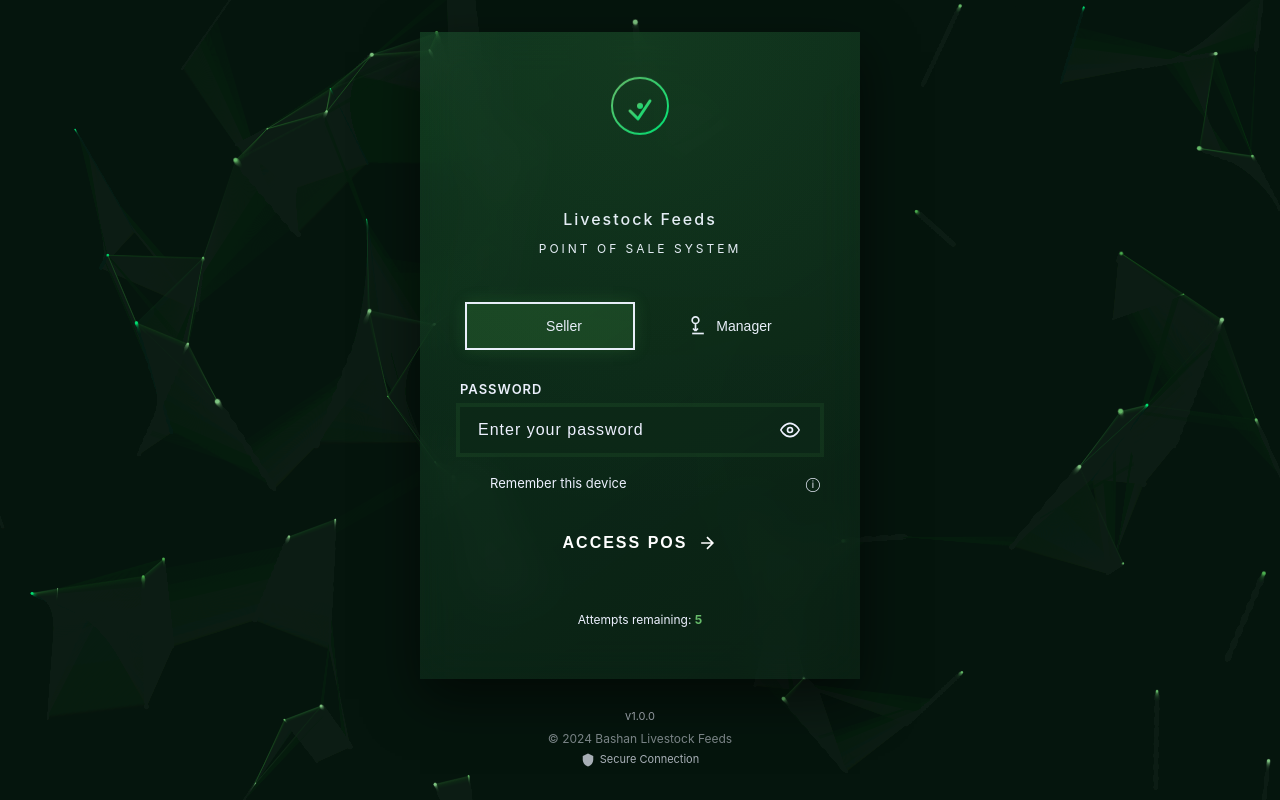
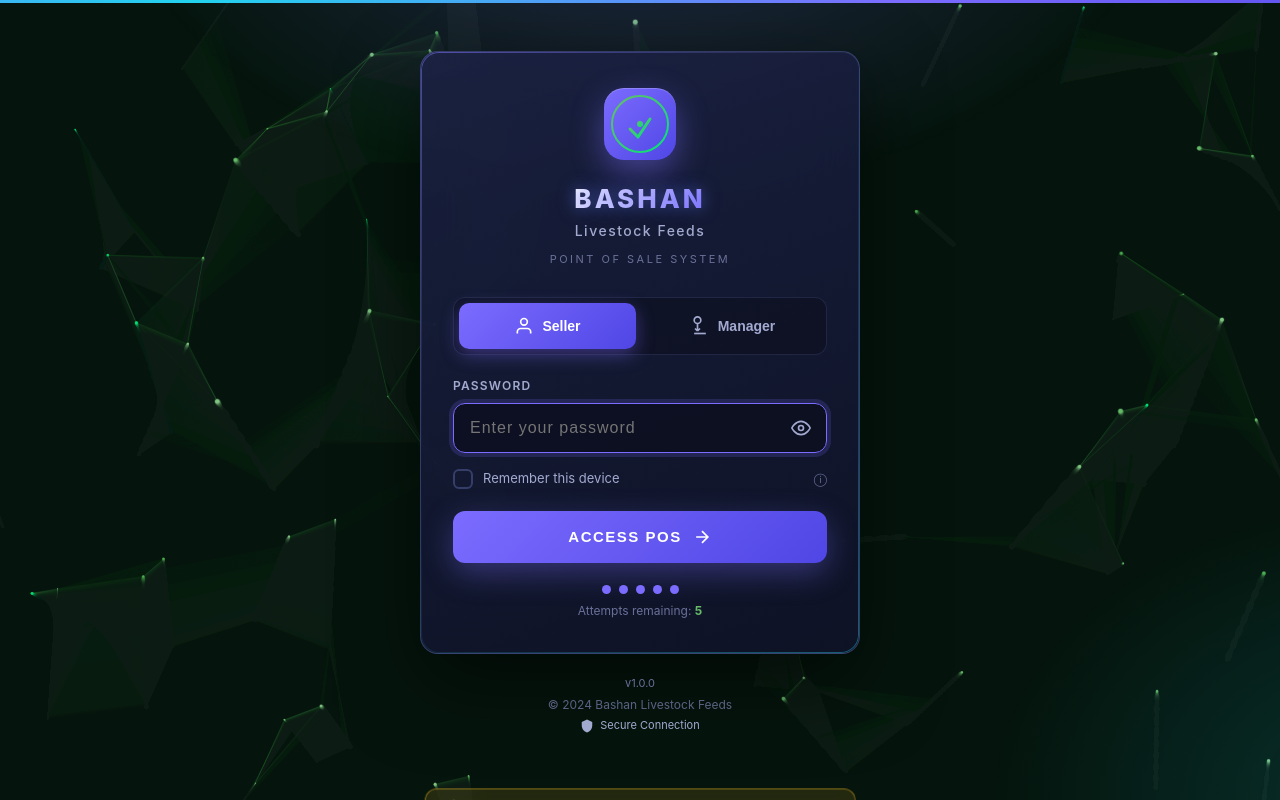
Before and after one commit to Frank01160/mistyyy, a plain HTML site: page index.html in a window 1280 px wide. Drawn offline with Linux system fonts and the light colour scheme.

Commit message:
Update login.css

```diff
--- a/css/login.css
+++ b/css/login.css
@@ -1,540 +1,405 @@
-/* ============================================ */
-/* BASHAAN POS - LOGIN PAGE STYLES              */
-/* ============================================ */
+/* ============================================
+   BASHAAN POS - LOGIN (Indigo Glass theme)
+   ============================================ */
 
 .login-container {
   position: relative;
   z-index: 1;
+  min-height: 100vh;
   display: flex;
+  flex-direction: column;
   align-items: center;
   justify-content: center;
-    min-height: 100vh;
-    padding: 20px;
-    flex-direction: column;
+  padding: 24px 16px 40px;
 }
 
-/* Decorative Top Bar */
+.login-container::before {
+  content: '';
+  position: fixed; inset: 0;
+  background:
+    radial-gradient(900px 600px at 50% -20%, rgba(124, 108, 255, 0.28), transparent 60%),
+    radial-gradient(700px 500px at 110% 100%, rgba(34, 211, 238, 0.15), transparent 60%);
+  pointer-events: none;
+  z-index: 0;
+}
+
+/* Decorative top bar */
 .login-top-bar {
   position: fixed;
-    top: 0;
-    left: 0;
-    width: 100%;
-    height: 4px;
+  top: 0; left: 0; right: 0;
+  height: 3px;
   background: linear-gradient(90deg,
-        var(--green-dark),
-        var(--green-primary),
-        var(--green-accent),
-        var(--green-primary),
-        var(--green-dark)
-    );
-    background-size: 200% 100%;
-    animation: progressPulse 3s ease infinite;
-    z-index: 2;
+    #7c6cff 0%,
+    #22d3ee 25%,
+    #7c6cff 50%,
+    #4f46e5 75%,
+    #7c6cff 100%);
+  background-size: 220% 100%;
+  animation: progressSlide 6s linear infinite;
+  z-index: 3;
 }
 
-/* Login Card */
+/* Card */
 .login-card {
-    background: linear-gradient(145deg,
-        rgba(26, 86, 50, 0.4),
-        rgba(13, 40, 24, 0.6)
-    );
-    border: 1px solid var(--card-border);
-    border-radius: var(--radius-lg);
-    padding: 50px 40px;
+  position: relative;
+  z-index: 1;
   width: 100%;
   max-width: 440px;
-    backdrop-filter: blur(20px);
-    box-shadow: var(--shadow-lg);
-    animation: fadeIn 0.6s ease-out;
-    position: relative;
-    overflow: hidden;
+  background: linear-gradient(160deg, rgba(28, 34, 70, 0.85) 0%, rgba(15, 18, 40, 0.9) 100%);
+  border: 1px solid var(--border-strong);
+  border-radius: var(--r-lg);
+  padding: 40px 32px 34px;
+  box-shadow:
+    0 30px 80px rgba(0, 0, 0, 0.55),
+    inset 0 1px 0 rgba(255, 255, 255, 0.04);
+  backdrop-filter: blur(22px);
+  animation: slideUp var(--slow) var(--ease) both;
 }
 
 .login-card::before {
   content: '';
-    position: absolute;
-    top: 0;
-    left: 0;
-    width: 100%;
-    height: 100%;
-    background: radial-gradient(
-        circle at 50% 0%,
-        rgba(76, 175, 80, 0.1),
-        transparent 70%
-    );
+  position: absolute; inset: 0;
+  border-radius: inherit;
+  padding: 1px;
+  background: linear-gradient(135deg, rgba(124, 108, 255, 0.55), transparent 40%, rgba(34, 211, 238, 0.4));
+  -webkit-mask:
+    linear-gradient(#000 0 0) content-box,
+    linear-gradient(#000 0 0);
+  -webkit-mask-composite: xor;
+          mask-composite: exclude;
   pointer-events: none;
 }
 
-/* Logo Section */
+/* Logo */
 .login-logo {
   text-align: center;
-    margin-bottom: 40px;
+  margin-bottom: 30px;
 }
 
 .logo-icon {
-    margin-bottom: 15px;
-    animation: float 3s ease-in-out infinite;
+  display: inline-flex;
+  align-items: center;
+  justify-content: center;
+  width: 72px;
+  height: 72px;
+  border-radius: 20px;
+  background: var(--grad-primary);
+  color: white;
+  margin-bottom: 16px;
+  box-shadow: 0 12px 32px rgba(124, 108, 255, 0.45), inset 0 1px 0 rgba(255, 255, 255, 0.2);
+  animation: float 4s ease-in-out infinite;
 }
 
 .login-title {
   display: flex;
   flex-direction: column;
-    gap: 5px;
-    margin-bottom: 5px;
+  align-items: center;
+  gap: 4px;
 }
-
 .title-main {
-    font-size: 28px;
+  font-size: 26px;
   font-weight: 800;
-    letter-spacing: 4px;
-    background: linear-gradient(135deg, var(--green-light), var(--green-accent));
+  letter-spacing: 3px;
+  background: linear-gradient(135deg, #ffffff, #b8b1ff 55%, #7c6cff);
   -webkit-background-clip: text;
   -webkit-text-fill-color: transparent;
   background-clip: text;
-    animation: glow 3s ease-in-out infinite;
+  animation: glowText 4s ease-in-out infinite;
+}
+.title-sub {
+  font-size: 14px;
+  font-weight: 500;
+  color: var(--text-dim);
+  letter-spacing: 1.5px;
+}
+.login-subtitle {
+  color: var(--text-mut);
+  font-size: 11px;
+  letter-spacing: 2.5px;
+  text-transform: uppercase;
+  margin-top: 10px;
 }
 
-.title-sub {
-    font-size: 16px;
-    font-weight: 500;
-    color: var(--text-secondary);
-    letter-spacing: 2px;
+/* Role selector */
+.role-selector {
+  display: grid;
+  grid-template-columns: 1fr 1fr;
+  gap: 8px;
+  padding: 5px;
+  background: rgba(14, 16, 32, 0.6);
+  border: 1px solid var(--border);
+  border-radius: var(--r-md);
+  margin-bottom: 22px;
+  position: relative;
 }
-
-.login-subtitle {
-    color: var(--text-muted);
-    font-size: 12px;
-    letter-spacing: 3px;
-    text-transform: uppercase;
-    margin-top: 8px;
-}
-
-/* Role Selector */
-.role-selector {
-    display: flex;
-    gap: 10px;
-    margin-bottom: 25px;
-    background: rgba(13, 40, 24, 0.4);
-    border-radius: var(--radius-sm);
-    padding: 5px;
-}
-
 .role-btn {
-    flex: 1;
   display: flex;
   align-items: center;
   justify-content: center;
   gap: 8px;
-    padding: 12px;
+  min-height: 46px;
+  padding: 10px 12px;
   background: transparent;
-    border: 2px solid transparent;
-    border-radius: var(--radius-sm);
-    color: var(--text-muted);
+  border: none;
+  border-radius: 10px;
+  color: var(--text-dim);
+  font-size: 14px;
+  font-weight: 600;
   cursor: pointer;
-    transition: var(--transition);
-    font-size: 14px;
-    font-weight: 500;
+  transition: color var(--fast), background var(--fast);
+  -webkit-tap-highlight-color: transparent;
+}
+.role-btn svg { stroke: currentColor; }
+.role-btn:hover { color: var(--text); }
+.role-btn.active {
+  background: var(--grad-primary);
+  color: white;
+  box-shadow: 0 6px 18px rgba(124, 108, 255, 0.4);
 }
 
-.role-btn:hover {
-    color: var(--text-primary);
-    background: rgba(76, 175, 80, 0.1);
-}
-
-.role-btn.active {
-    background: rgba(76, 175, 80, 0.2);
-    border-color: var(--green-primary);
-    color: var(--green-accent);
-    box-shadow: 0 0 15px rgba(76, 175, 80, 0.2);
-}
-
-.role-btn svg {
-    transition: var(--transition);
-}
-
-.role-btn.active svg {
-    stroke: var(--green-accent);
-}
-
-/* Input Group */
-.input-group {
-    margin-bottom: 20px;
-}
-
+/* Input */
+.input-group { margin-bottom: 16px; }
 .input-label {
   display: block;
-    color: var(--text-secondary);
-    font-size: 13px;
+  color: var(--text-dim);
+  font-size: 12px;
   font-weight: 600;
+  letter-spacing: 1.2px;
+  text-transform: uppercase;
   margin-bottom: 8px;
-    letter-spacing: 1px;
-    text-transform: uppercase;
 }
-
-.password-wrapper {
-    position: relative;
-    display: flex;
-    align-items: center;
-}
-
+.password-wrapper { position: relative; display: flex; align-items: center; }
 .password-input {
   width: 100%;
-    padding: 14px 50px 14px 18px;
-    background: rgba(13, 40, 24, 0.6);
-    border: 2px solid var(--card-border);
-    border-radius: var(--radius-sm);
-    color: var(--text-primary);
+  min-height: 50px;
+  padding: 14px 48px 14px 16px;
+  background: rgba(14, 16, 32, 0.55);
+  border: 1px solid var(--border-strong);
+  border-radius: var(--r-md);
+  color: var(--text);
   font-size: 16px;
-    letter-spacing: 2px;
-    transition: var(--transition);
+  letter-spacing: 1px;
   outline: none;
+  transition: border-color var(--fast), box-shadow var(--fast), background var(--fast);
 }
-
 .password-input:focus {
-    border-color: var(--green-primary);
-    box-shadow: 0 0 0 4px rgba(76, 175, 80, 0.1);
-    background: rgba(13, 40, 24, 0.8);
+  border-color: var(--accent);
+  background: rgba(14, 16, 32, 0.85);
+  box-shadow: 0 0 0 4px rgba(124, 108, 255, 0.18);
 }
-
 .password-input.error {
   border-color: var(--danger);
-    animation: shake 0.5s ease;
+  animation: shake 0.45s var(--ease);
 }
-
-.password-input::placeholder {
-    color: var(--text-muted);
-    letter-spacing: 1px;
-}
-
 .toggle-password {
   position: absolute;
-    right: 12px;
-    background: none;
+  right: 8px;
+  width: 36px; height: 36px;
+  display: flex; align-items: center; justify-content: center;
+  background: transparent;
   border: none;
-    color: var(--text-muted);
+  color: var(--text-dim);
   cursor: pointer;
-    padding: 8px;
-    transition: var(--transition);
-    display: flex;
-    align-items: center;
+  border-radius: 10px;
+  transition: color var(--fast), background var(--fast);
 }
-
-.toggle-password:hover {
-    color: var(--text-primary);
-}
+.toggle-password:hover { color: var(--text); background: var(--bg-3); }
 
 .input-error {
   color: var(--danger);
-    font-size: 12px;
+  font-size: 13px;
   margin-top: 6px;
-    min-height: 18px;
   display: none;
 }
+.input-error.show { display: block; animation: fadeIn var(--normal); }
 
-.input-error.show {
-    display: block;
-    animation: fadeIn 0.3s ease;
-}
-
-/* Remember Me */
+/* Remember */
 .remember-me {
   display: flex;
   align-items: center;
   justify-content: space-between;
-    margin-bottom: 25px;
+  margin-bottom: 22px;
+  gap: 10px;
 }
-
 .checkbox-label {
   display: flex;
   align-items: center;
   gap: 10px;
+  font-size: 13px;
+  color: var(--text-dim);
   cursor: pointer;
-    font-size: 13px;
-    color: var(--text-secondary);
   user-select: none;
 }
-
-.checkbox-label input {
-    display: none;
+.checkbox-label input { display: none; }
+.checkmark {
+  width: 20px; height: 20px;
+  border: 2px solid var(--border-strong);
+  border-radius: 6px;
+  display: inline-block;
+  position: relative;
+  transition: background var(--fast), border-color var(--fast);
 }
-
-.checkmark {
-    width: 20px;
-    height: 20px;
-    border: 2px solid var(--card-border);
-    border-radius: 4px;
-    transition: var(--transition);
-    position: relative;
-    flex-shrink: 0;
+.checkbox-label input:checked + .checkmark {
+  background: var(--accent);
+  border-color: var(--accent);
 }
-
-.checkbox-label input:checked + .checkmark {
-    background: var(--green-primary);
-    border-color: var(--green-primary);
-}
-
 .checkbox-label input:checked + .checkmark::after {
   content: '';
   position: absolute;
-    left: 5px;
-    top: 1px;
-    width: 6px;
-    height: 11px;
+  left: 5px; top: 1px;
+  width: 5px; height: 10px;
   border: solid white;
   border-width: 0 2px 2px 0;
   transform: rotate(45deg);
 }
-
 .remember-info {
-    color: var(--text-muted);
+  color: var(--text-mut);
+  font-size: 13px;
   cursor: help;
-    font-size: 14px;
-    transition: var(--transition);
 }
 
-.remember-info:hover {
-    color: var(--text-primary);
-}
-
-/* Login Button */
+/* Login button */
 .login-btn {
   width: 100%;
-    padding: 15px;
-    background: linear-gradient(135deg, var(--green-medium), var(--green-primary));
+  min-height: 52px;
+  padding: 14px 20px;
+  background: var(--grad-primary);
   color: white;
   border: none;
-    border-radius: var(--radius-sm);
+  border-radius: var(--r-md);
+  font-size: 15px;
+  font-weight: 700;
+  letter-spacing: 1.5px;
+  text-transform: uppercase;
   cursor: pointer;
-    font-size: 16px;
-    font-weight: 700;
   display: flex;
   align-items: center;
   justify-content: center;
   gap: 10px;
-    transition: var(--transition);
-    text-transform: uppercase;
-    letter-spacing: 2px;
   position: relative;
   overflow: hidden;
+  box-shadow: 0 10px 30px rgba(124, 108, 255, 0.35);
+  transition: transform var(--fast) var(--ease), box-shadow var(--fast) var(--ease);
 }
-
-.login-btn::before {
+.login-btn::after {
   content: '';
   position: absolute;
-    top: 50%;
-    left: 50%;
-    width: 0;
-    height: 0;
-    border-radius: 50%;
-    background: rgba(255, 255, 255, 0.3);
-    transform: translate(-50%, -50%);
-    transition: width 0.6s, height 0.6s;
+  inset: 0;
+  background: linear-gradient(120deg, transparent 40%, rgba(255, 255, 255, 0.22) 50%, transparent 60%);
+  background-size: 200% 100%;
+  transform: translateX(-100%);
+  transition: transform 0.9s var(--ease);
+  pointer-events: none;
 }
+.login-btn:hover:not(:disabled) {
+  transform: translateY(-2px);
+  box-shadow: 0 14px 36px rgba(124, 108, 255, 0.55);
+}
+.login-btn:hover:not(:disabled)::after { transform: translateX(100%); }
+.login-btn:active:not(:disabled) { transform: translateY(0); }
+.login-btn:disabled { opacity: 0.55; cursor: not-allowed; }
+.btn-icon { transition: transform var(--fast); }
+.login-btn:hover .btn-icon { transform: translateX(4px); }
 
-.login-btn:hover {
-    background: linear-gradient(135deg, var(--green-primary), var(--green-light));
-    transform: translateY(-2px);
-    box-shadow: 0 10px 30px rgba(76, 175, 80, 0.3);
-}
-
-.login-btn:hover::before {
-    width: 300px;
-    height: 300px;
-}
-
-.login-btn:active {
-    transform: translateY(0);
-}
-
-.login-btn:disabled {
-    opacity: 0.6;
-    cursor: not-allowed;
-    transform: none;
-}
-
-.login-btn .btn-icon {
-    transition: var(--transition);
-}
-
-.login-btn:hover .btn-icon {
-    transform: translateX(5px);
-}
-
-/* Loading State */
+/* Loading */
 .login-loading {
   display: none;
-    text-align: center;
-    margin-top: 20px;
-}
-
-.login-loading.active {
-    display: flex;
   flex-direction: column;
   align-items: center;
   gap: 10px;
+  margin-top: 18px;
+}
+.login-loading.active { display: flex; }
+.login-loading p { color: var(--text-dim); font-size: 13px; }
+
+/* Lockout */
+.lockout-message {
+  display: none;
+  padding: 30px 20px;
+  text-align: center;
+}
+.lockout-message.active { display: block; animation: fadeIn var(--normal); }
+.lockout-message svg { color: var(--danger); margin-bottom: 12px; animation: pulse 1.6s ease-in-out infinite; }
+.lockout-message p { color: var(--text-dim); font-size: 14px; margin-bottom: 6px; }
+.lockout-timer {
+  color: var(--danger) !important;
+  font-size: 17px !important;
+  font-weight: 700;
 }
 
-.login-loading p {
-    color: var(--text-secondary);
-    font-size: 13px;
-}
-
-/* Lockout Message */
-.lockout-message {
-    display: none;
-    text-align: center;
-    padding: 30px 20px;
-    animation: fadeIn 0.3s ease;
-}
-
-.lockout-message.active {
-    display: block;
-}
-
-.lockout-message svg {
-    margin-bottom: 15px;
-    animation: pulse 2s infinite;
-}
-
-.lockout-message p {
-    color: var(--text-secondary);
-    font-size: 14px;
-    margin-bottom: 5px;
-}
-
-.lockout-timer {
-    color: var(--danger) !important;
-    font-weight: 600;
-    font-size: 16px !important;
-}
-
-/* Attempts Indicator */
+/* Attempts dots */
 .attempts-indicator {
-    margin-top: 25px;
+  margin-top: 22px;
   text-align: center;
 }
-
 .attempt-dots {
   display: flex;
   justify-content: center;
   gap: 8px;
   margin-bottom: 8px;
 }
-
 .attempt-dots .dot {
-    width: 10px;
-    height: 10px;
+  width: 9px; height: 9px;
   border-radius: 50%;
-    background: var(--green-primary);
-    transition: var(--transition);
+  background: var(--accent);
+  transition: background var(--normal), transform var(--normal);
 }
-
 .attempt-dots .dot.used {
   background: var(--danger);
-    animation: bounce 0.5s ease;
+  animation: pulseDot 0.7s var(--ease);
 }
-
-.attempts-text {
-    color: var(--text-muted);
-    font-size: 12px;
-}
-
-.attempts-text strong {
-    color: var(--green-accent);
-    font-weight: 700;
-}
+.attempts-text { color: var(--text-mut); font-size: 12px; }
+.attempts-text strong { color: var(--accent-2); font-weight: 700; }
 
 /* Footer */
 .login-footer {
-    margin-top: 30px;
+  margin-top: 22px;
   text-align: center;
   display: flex;
   flex-direction: column;
-    gap: 5px;
-    animation: fadeIn 0.8s ease-out;
+  gap: 4px;
+  animation: fadeIn var(--slow);
+  position: relative;
+  z-index: 1;
 }
-
-.version-text {
-    color: var(--text-muted);
-    font-size: 11px;
-    opacity: 0.6;
-}
-
-.copyright-text {
-    color: var(--text-muted);
-    font-size: 12px;
-    opacity: 0.5;
-}
-
+.version-text { color: var(--text-mut); font-size: 11px; }
+.copyright-text { color: var(--text-mut); font-size: 12px; opacity: 0.85; }
 .secure-text {
   display: flex;
   align-items: center;
   justify-content: center;
-    gap: 5px;
-    color: var(--green-medium);
+  gap: 6px;
+  color: var(--text-dim);
   font-size: 11px;
-    opacity: 0.7;
 }
 
-/* Offline Warning */
+/* Offline */
 .offline-warning {
   position: fixed;
   bottom: 20px;
   left: 50%;
-    transform: translateX(-50%);
-    background: rgba(255, 215, 64, 0.15);
-    border: 1px solid rgba(255, 215, 64, 0.3);
-    border-radius: var(--radius-sm);
-    padding: 10px 20px;
-    display: none;
+  transform: translateX(-50%) translateY(120%);
+  background: rgba(251, 191, 36, 0.12);
+  border: 1px solid rgba(251, 191, 36, 0.45);
+  color: var(--warn);
+  border-radius: var(--r-md);
+  padding: 10px 18px;
+  font-size: 13px;
+  display: flex;
   align-items: center;
   gap: 10px;
-    color: #ffd740;
-    font-size: 13px;
-    z-index: 1000;
+  z-index: 100;
   backdrop-filter: blur(10px);
+  transition: transform var(--normal) var(--ease);
 }
-
-.offline-warning.show {
-    display: flex;
-    animation: slideInUp 0.3s ease-out;
-}
+.offline-warning.show { transform: translateX(-50%) translateY(0); }
 
 /* Responsive */
 @media (max-width: 480px) {
-    .login-card {
-        padding: 35px 25px;
-        max-width: 100%;
+  .login-card { padding: 30px 22px 26px; border-radius: var(--r-md); }
+  .title-main { font-size: 22px; letter-spacing: 2px; }
+  .title-sub  { font-size: 13px; }
+  .logo-icon  { width: 62px; height: 62px; }
+  .password-input { font-size: 15px; }
+  .login-btn  { font-size: 14px; letter-spacing: 1px; }
 }
-
-    .title-main {
-        font-size: 24px;
-        letter-spacing: 2px;
-    }
-
-    .password-input {
-        font-size: 14px;
-        padding: 12px 45px 12px 15px;
-    }
-
-    .login-btn {
-        padding: 14px;
-        font-size: 14px;
-    }
-}
-
-/* Reduced Motion */
-@media (prefers-reduced-motion: reduce) {
-    .login-card,
-    .login-footer {
-        animation: none;
-    }
-
-    .logo-icon {
-        animation: none;
-    }
-
-    .login-top-bar {
-        animation: none;
-    }
-}
```
Lines whose indentation alone changed are shown as unchanged.
